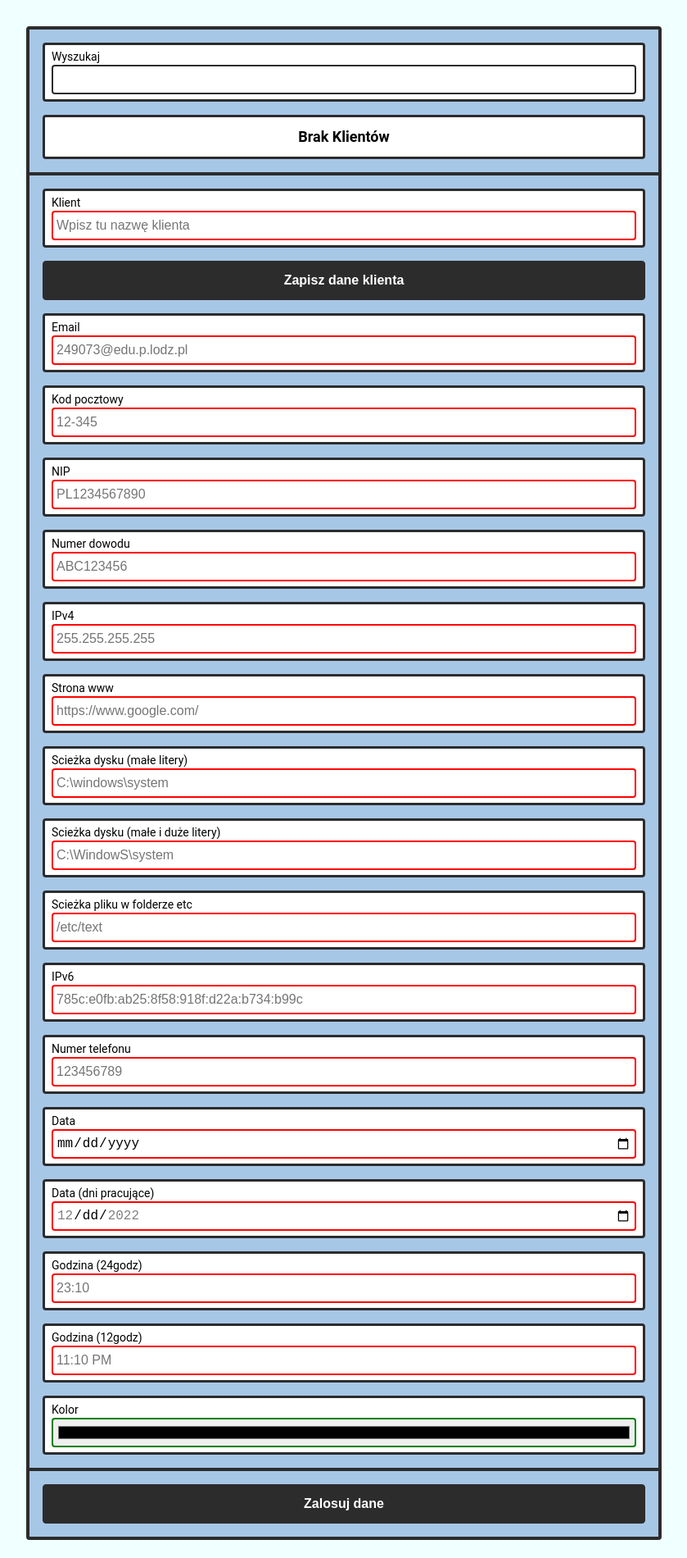
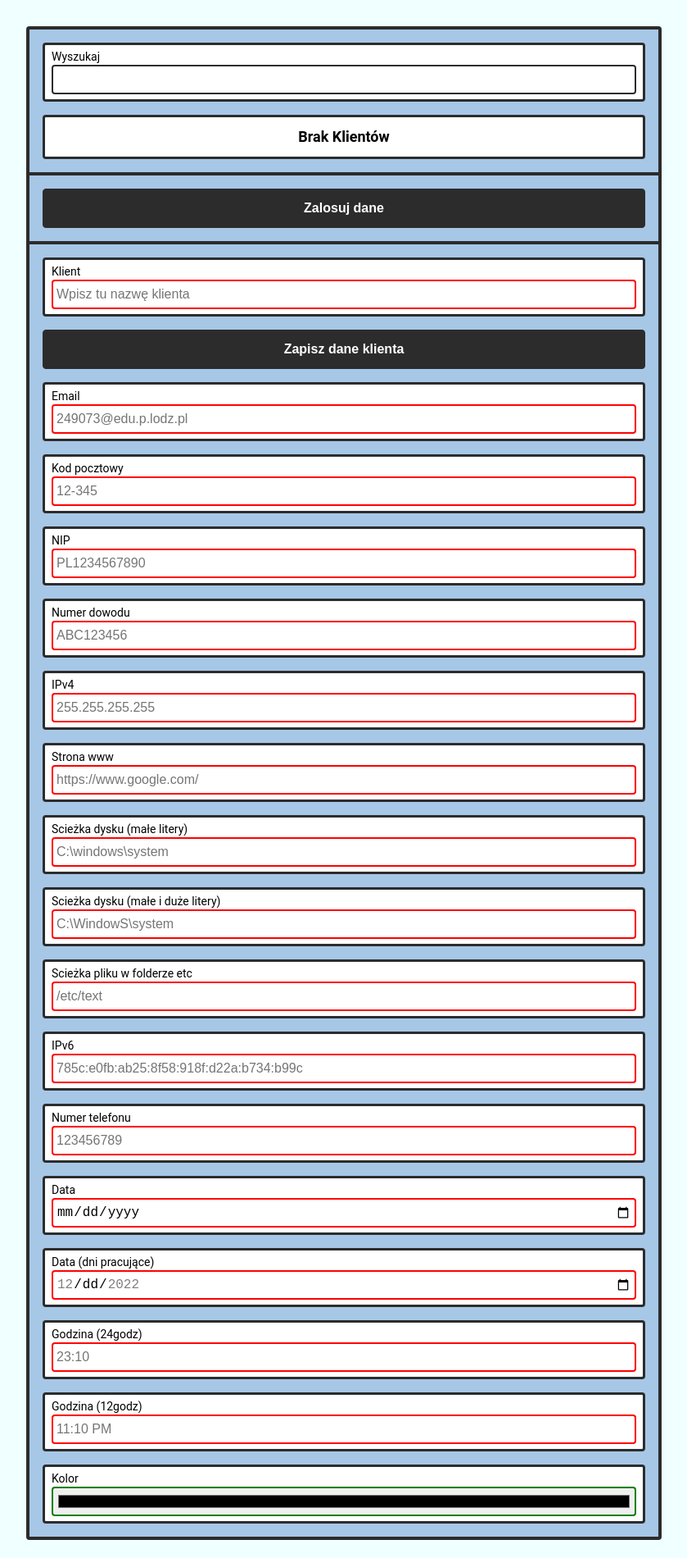
Before and after one commit to DominikBuj/ipm, a plain HTML site: page lab5/index.html in a window 1280 px wide. Shown: the whole page at 82% size, without its empty margins (220-1059 px from the left). Drawn offline with Linux system fonts and the light colour scheme.

Commit message:
changing the generate button layout

```diff
--- a/lab5/index.html
+++ b/lab5/index.html
@@ -23,6 +23,12 @@
             </div>
 
             <div id="possible-ids"></div>
+
+        </div>
+
+        <div class="flex-container-column form-container-row">
+
+            <button onclick="generateRandomClient();">Zalosuj dane</button>
 
         </div>
 
@@ -120,12 +126,6 @@
 
         </div>
 
-        <div class="flex-container-column form-container-row">
-
-            <button onclick="randomizeInputs();">Zalosuj dane</button>
-
-        </div>
-
     </div>
 
 </body>
--- a/lab5/script.js
+++ b/lab5/script.js
@@ -304,3 +304,26 @@ document.querySelectorAll('.form-input.draggable').forEach(inputElement => {
     });
 
 });
+
+function generateRandomClient() {
+
+    // let data = {}
+    // for (let fieldName of fieldNames) {
+    //     data[fieldName] = document.getElementById(fieldName).value;
+    // }
+
+    // let database = open.result;
+    // let transaction = database.transaction("MyObjectStore", "readwrite");
+    // let store = transaction.objectStore("MyObjectStore");
+
+    // const id = document.getElementById('person-id').value;
+    // if (!id) {
+    //     alert('Wpisz nazwę klienta!');
+    //     return;
+    // }
+
+    // store.put({id: id, data: data});
+
+    // showPossibleIds();
+
+}
```
